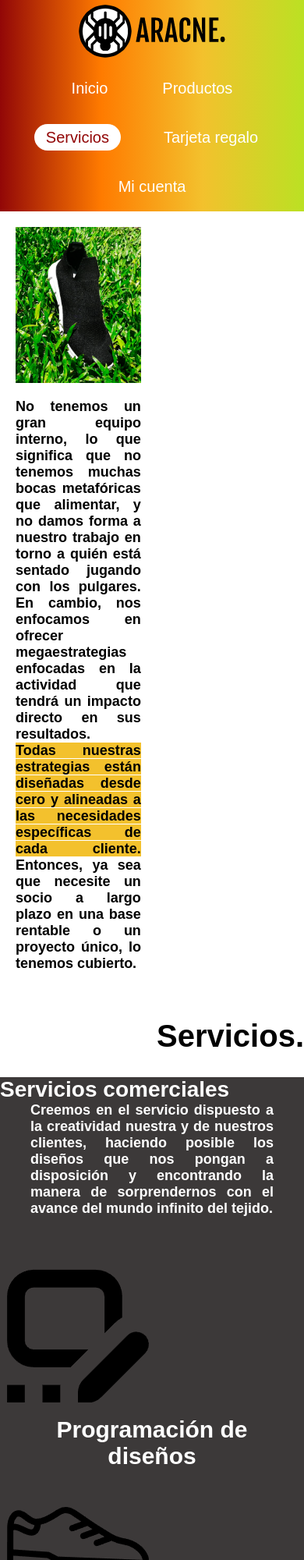
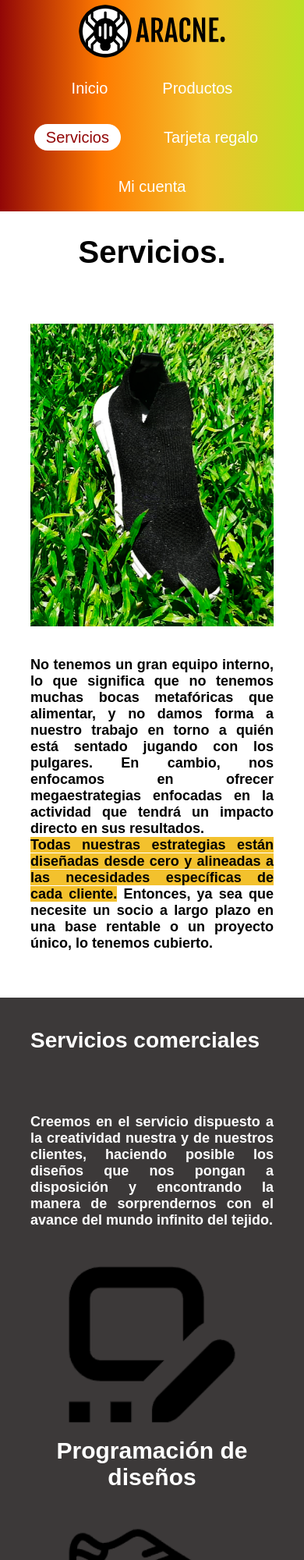
Before and after one commit to VittoGuglie/aracneguglielmelli, a plain HTML site: page pages/servicios.html in a window 390 px wide. Shown: the top 2000 px of the page at 78% size. Drawn offline with nearby package versions, Linux system fonts and the light colour scheme.

Commit message:
modifique secciones para que sea responsive

```diff
--- a/css/estilos.css
+++ b/css/estilos.css
@@ -886,10 +886,6 @@ section select:hover{
         margin: 3rem 10%;
         width: 80%;
     }
-    div.centervideo iframe{
-        width: 100%;
-        height: auto;
-    }
     div.textVideo{
         padding: 10%;
         width: 80%;
@@ -975,12 +971,12 @@ section select:hover{
         display: grid;
         grid-template-rows: repeat(3, auto);
         grid-template-columns: auto;
-        grid-template-areas: "gridH1"
+        grid-template-areas: "h1"
         "imgGridServicios"
         "textGridServicios";
     }
     h1{
-        grid-area: gridH1;
+        grid-area: h1;
     }
     .imgGridServicios{
         grid-area: imgGridServicios;
@@ -1081,6 +1077,13 @@ section select:hover{
         font-weight: bold;
         padding-bottom: 10%;
         font-size: 3rem;
+    }
+    .textMargin{
+        margin: 10%;
+    }
+    .centerimgicon{
+        width: 60%;
+        margin: 0 20%;
     }
     /*grid giftcard*/
     .gridfirstsectiongiftcard{
--- a/pages/servicios.html
+++ b/pages/servicios.html
@@ -32,14 +32,14 @@
         </header>
         <main>
             <section class="gridTextImage">
-                <h1 class="centerh1 gridH1">Servicios.</h1>
+                <h1 class="centerh1">Servicios.</h1>
                 <img src="../assets/images/productos/negraspasto.png" alt="zapatilla negra en pasto" class="imgGridServicios centerimgservicios">
                 <p class="textGridServicios fontSize-fontWeight">No tenemos un gran equipo interno, lo que significa que no tenemos muchas bocas metafóricas que alimentar, y no damos forma a nuestro trabajo en torno a quién está sentado jugando con los pulgares. En cambio, nos enfocamos en ofrecer megaestrategias enfocadas en la actividad que tendrá un impacto directo en sus resultados. <br> <span class="highlightme"> Todas nuestras estrategias están diseñadas desde cero y alineadas a las necesidades específicas de cada cliente.</span> Entonces, ya sea que necesite un socio a largo plazo en una base rentable o un proyecto único, lo tenemos cubierto.</p>
             </section>
             <section class="bgColor gridSecondSectionServicios">
-                <h2 class="p35" data-aos="fade-up"
+                <h2 class="p35 textMargin" data-aos="fade-up"
                 data-aos-anchor-placement="bottom-bottom">Servicios comerciales</h2>
-                <p class="textPadding fontSize-fontWeight textoPrincipal" data-aos="fade-up"
+                <p class="textMargin fontSize-fontWeight textoPrincipal" data-aos="fade-up"
                 data-aos-anchor-placement="bottom-bottom">Creemos en el servicio dispuesto a la creatividad nuestra y de nuestros clientes, haciendo posible los diseños que nos pongan a disposición y encontrando la manera de sorprendernos con el avance del mundo infinito del tejido.</p>
                 <img src="../assets/images/logo/programming.png" alt="icono de programacion" class="gridIconUno icondecoration centerimgicon">
                 <p class="centerText bold textoIconUno">Programación de diseños</p>
```
Also changed, not shown: index.html (+6 -6 lines).
